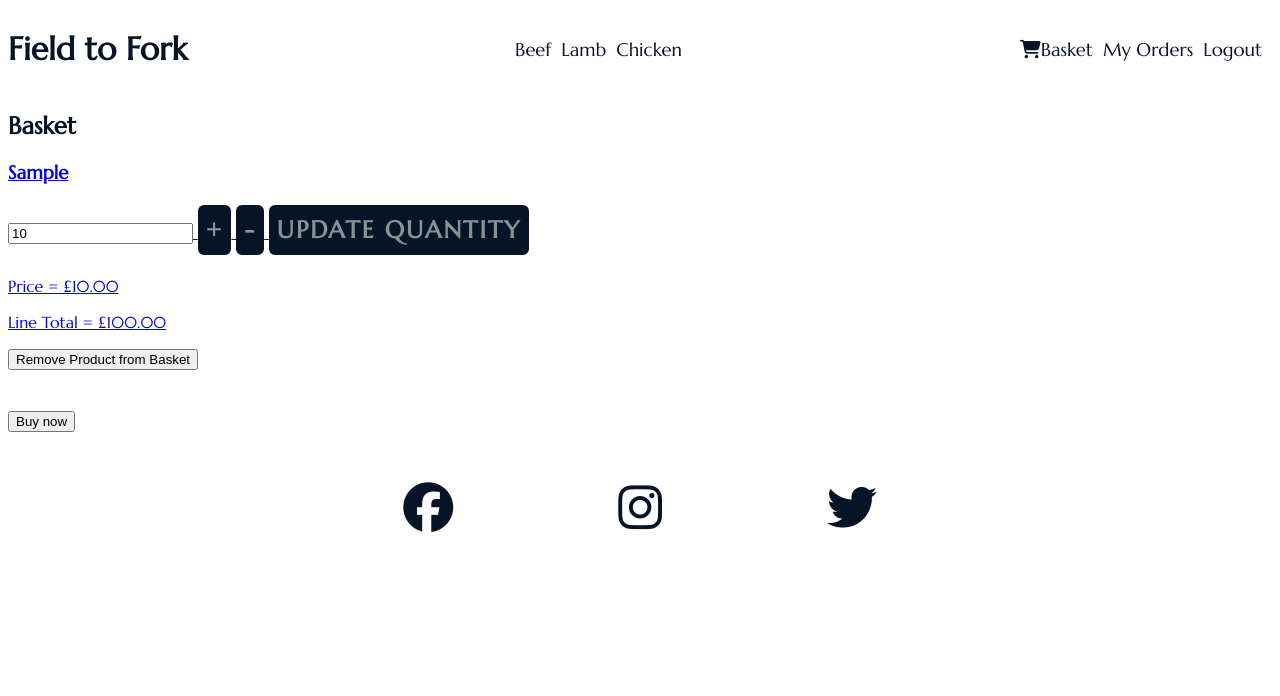
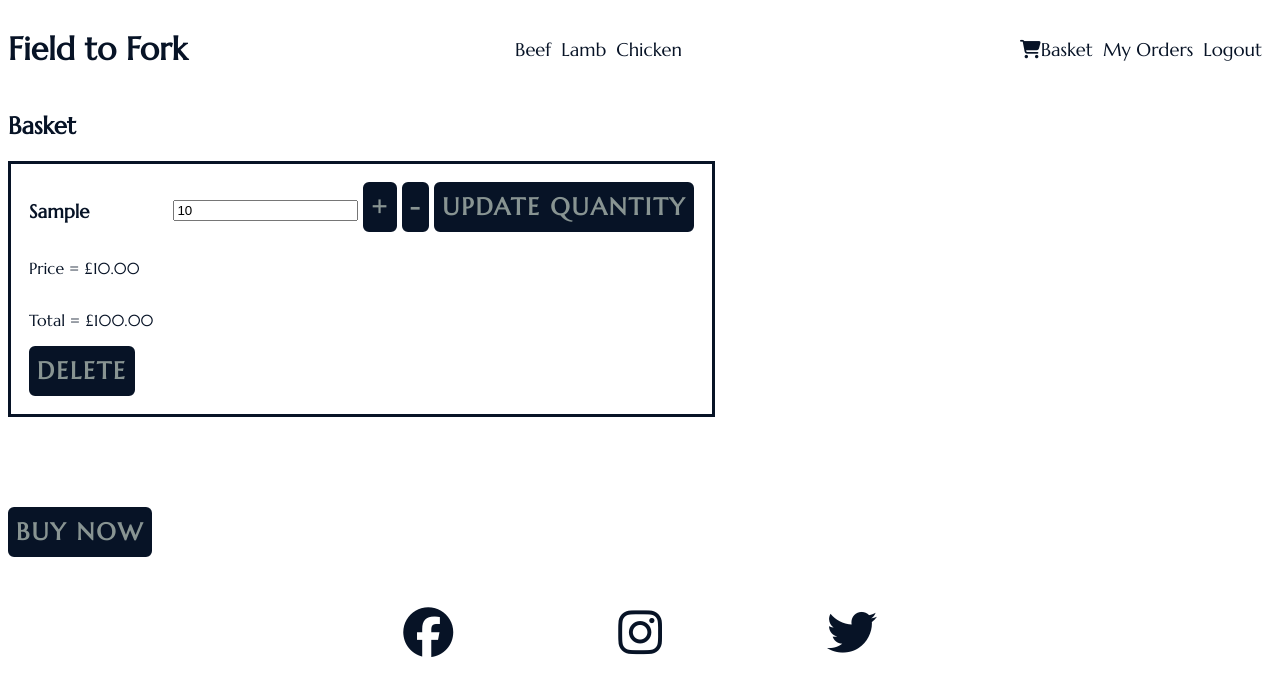
Before and after one commit to Dyl06/field-to-fork, a Django app: page /basket/ in a window 1280 px wide. Shown: the top 696 px of the page. Run offline with Django 3.2, Linux system fonts and the light colour scheme; a user stored in the database is signed in; tables that the repository leaves empty hold one stand-in row (values such as "Sample post"); some libraries are stand-ins or nearby versions.

Commit message:
Add styling to basket and  orders

```diff
--- a/farmshop/views.py
+++ b/farmshop/views.py
@@ -152,7 +152,7 @@ class Login(View):
                 if user is not None:
                     login(request, user)
                     if 'next' in request.GET:
-                        return redirect(request.GET['next'])
+                        return redirect('/')
                     else:
                         return redirect('/')
                 else:
--- a/static/css/style.css
+++ b/static/css/style.css
@@ -11,16 +11,6 @@ body {
     width: 100%;
     max-height: 45vh;
 }
-
-/* .background .overlay {
-    position: absolute;
-    top: 80px;
-    font-weight: bold;
-    text-align: left;
-    font-size: 30px;
-    background: #FFFFFF80;
-    border: 2px solid rgb(73, 74, 74);
-} */
 
 .bg-head-container {
     display: flex;
@@ -190,6 +180,7 @@ button:hover {
 }
 
 /* sale popover */
+
 #sale-popover{
     position: fixed;
     bottom: 0px;
@@ -200,7 +191,26 @@ button:hover {
     padding: 10px;
     display: none;
 }
+
 /* Hiddnig buy now button for empty cart */
 .hidden {
     display: none;
 }
+
+.bg-order-container {
+    display: flex;
+    width: fit-content;
+    height: auto;
+    flex-direction: row;
+    justify-content: left;
+    margin-bottom: 50px;
+    border: #071326 3px solid;
+    padding: 8px;
+}
+
+.order-container {
+    display: flex;
+    height: auto;
+    flex-direction: column;
+    padding: 10px;
+}
--- a/templates/cart.html
+++ b/templates/cart.html
@@ -5,6 +5,7 @@
 <h2>Basket</h2>
 
 {% if basket_items|length == 0 %}
+
 <p>Cart is Empty. Please add some items to cart.</p>
 <form class="hidden" method="post">
     {% csrf_token %}
@@ -13,44 +14,36 @@
 </form>
 {% else %}
 
-<div class="grid grid-cols-3 gap-4 m-12">
-    <div class="col-span-2">
-
-        <div class="flex flex-wrap">
-            {% for item in basket_items %}
-
-            <a href="#" class="w-[50%] p-6 max-w-sm bg-white rounded-lg border border-gray-200">
-                <h3>
-                    {{ item.products.items }}
-                </h3>
-                <h4>
+{% for item in basket_items %}
+<div class="bg-order-container">
+    <div class="order-container">
+        <h3>
+            {{ item.products.items }}
+        </h3>
+        <p class="">
+           Price = £{{ item.products.price }}
+        </p>
+        <p class="">
+            Total = £{{ item.line_total }}
+         </p>
+        <form method="post">
+            {% csrf_token %}
+            <input type="hidden" name="action" value="delete"/>
+            <input type="hidden" name="product_id" value="{{ item.products.id }}"/>
+            <button type="submit">Delete</button>
+        </form>
+    </div>
+    <div class="order-container">
                     <form method="post">
                         {% csrf_token %}
                         <input type="hidden" name="action" value="update_quantity"/>
                         <input type="hidden" name="product_id" value="{{ item.products.id }}"/>
-                        <input type="number" id='product-quantity-{{ item.products.id  }}' name="quantity" value="{{ item.quantity }}"/>
+                        <input type="number" min="1" id='product-quantity-{{ item.products.id  }}' name="quantity" value="{{ item.quantity }}"/>
                         <button type='button' onClick="increaseQuantity('product-quantity-{{ item.products.id }}')">+</button>
                         <button type='button' onClick="decreaseQuantity('product-quantity-{{ item.products.id }}')">-</button>
                         <button type="submit">Update Quantity</button>
                     </form>
 
-                </h4>
-                <div class="flex justify-between">
-                    <p class="font-normal text-gray-700 dark:text-gray-400">
-                       Price = £{{ item.products.price }}
-                    </p>
-                    <p class="font-normal text-gray-700 dark:text-gray-400">
-                        Line Total = £{{ item.line_total }}
-                     </p>
-                    <form method="post">
-                        {% csrf_token %}
-                        <input type="hidden" name="action" value="delete"/>
-                        <input type="hidden" name="product_id" value="{{ item.products.id }}"/>
-                        <input type="submit" value="Remove Product from Basket"/>
-                    </form>
-                </div>
-            </a>
-        </div>
     </div>
 </div>
 {% endfor %}
@@ -59,7 +52,7 @@
 <form method="post">
     {% csrf_token %}
     <input type="hidden" name="action" value="buy_now"/>
-    <input type="submit" value="Buy now"/>
+    <button type="submit">Buy Now</button>
 </form>
 
 {% endif %}
```
Also changed, not shown: templates/index.html (+16 -16 lines), templates/my_orders.html (+18 -8 lines).
